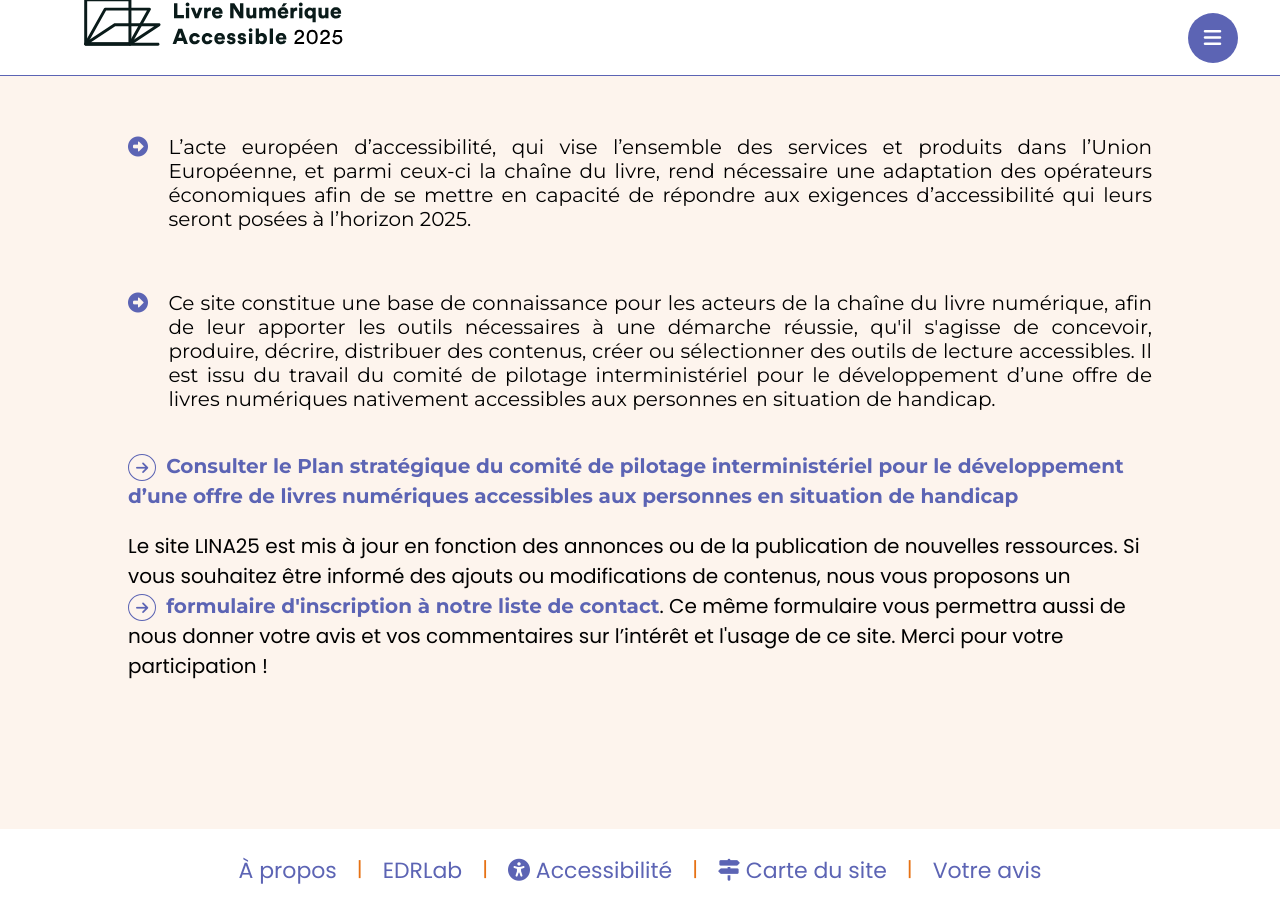
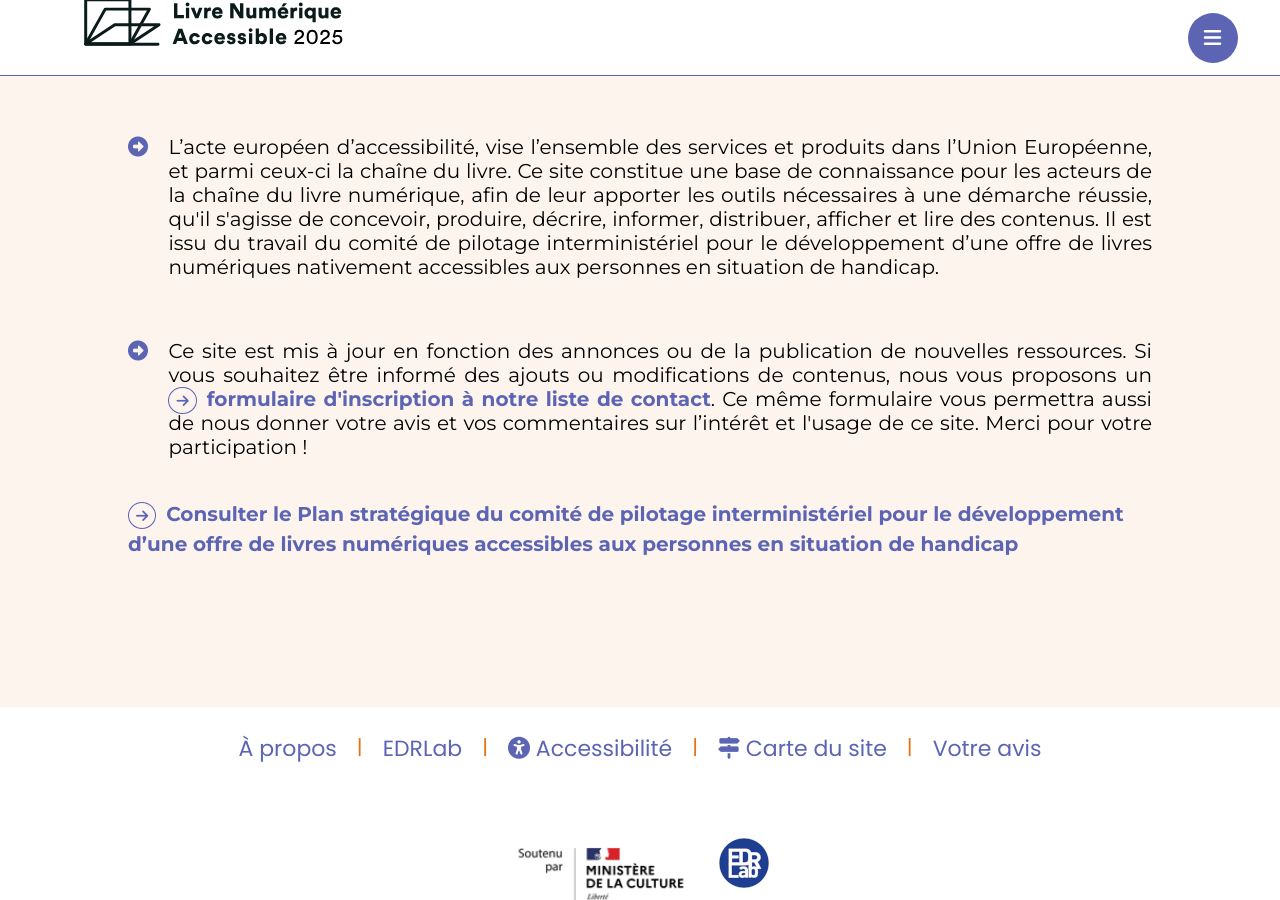
Before and after one commit to edition-accessible/lina25, a Jekyll site: the page built from index.markdown, in a window 1280 px wide and 900 px high, scrolled down 1789 px. Built offline with Jekyll 4.4.1, drawn with Linux system fonts in a browser that asks for light colours; nearby versions of some CDN libraries; comment, search, counter and statistics services are not loaded.

Commit message:
Modifie le texte de la première page car juin 2025 est passé.

```diff
--- a/index.markdown
+++ b/index.markdown
@@ -24,13 +24,12 @@
 <li class="pourquoi_paragraphe">
   <i class="fa-solid fa-circle-right"></i>
 
-  <p>L’acte européen d’accessibilité, qui vise l’ensemble des services et produits dans l’Union Européenne, et parmi ceux-ci la chaîne du livre, rend nécessaire une adaptation des opérateurs économiques afin de se mettre en capacité de répondre aux exigences d’accessibilité qui leurs seront posées à l’horizon 2025.</p>
+  <p>L’acte européen d’accessibilité, vise l’ensemble des services et produits dans l’Union Européenne, et parmi ceux-ci la chaîne du livre. Ce site constitue une base de connaissance pour les acteurs de la chaîne du livre numérique, afin de leur apporter les outils nécessaires à une démarche réussie, qu'il s'agisse de concevoir, produire, décrire, informer, distribuer, afficher et lire des contenus. Il est issu du travail du comité de pilotage interministériel pour le développement d’une offre de livres numériques nativement accessibles aux personnes en situation de handicap.</p>
 </li>
 
 <li class="pourquoi_paragraphe">
   <i class="fa-solid fa-circle-right"></i>
-
-  <p>Ce site constitue une base de connaissance pour les acteurs de la chaîne du livre numérique, afin de leur apporter les outils nécessaires à une démarche réussie, qu'il s'agisse de concevoir, produire, décrire, distribuer des contenus, créer ou sélectionner des outils de lecture accessibles. Il est issu du travail du comité de pilotage interministériel pour le développement d’une offre de livres numériques nativement accessibles aux personnes en situation de handicap.</p>
+  <p>Ce site est mis à jour en fonction des annonces ou de la publication de nouvelles ressources. Si vous souhaitez être informé des ajouts ou modifications de contenus, nous vous proposons un <a class="link color_navy" href="https://ec.europa.eu/eusurvey/runner/fd17005b-558f-0050-4e7f-a3294314708a">formulaire d'inscription à notre liste de contact</a>. Ce même formulaire vous permettra aussi de nous donner votre avis et vos commentaires sur l’intérêt et l'usage de ce site. Merci pour votre participation !</p>
 </li>
 </ul>
 
@@ -38,5 +37,5 @@
 développement d’une offre de livres numériques accessibles aux
 personnes en situation de handicap</a></p>
 
-<p>Le site LINA25 est mis à jour en fonction des annonces ou de la publication de nouvelles ressources. Si vous souhaitez être informé des ajouts ou modifications de contenus, nous vous proposons un <a class="link color_navy" href="https://ec.europa.eu/eusurvey/runner/fd17005b-558f-0050-4e7f-a3294314708a">formulaire d'inscription à notre liste de contact</a>. Ce même formulaire vous permettra aussi de nous donner votre avis et vos commentaires sur l’intérêt et l'usage de ce site. Merci pour votre participation !</p>
+
 </section>
```
